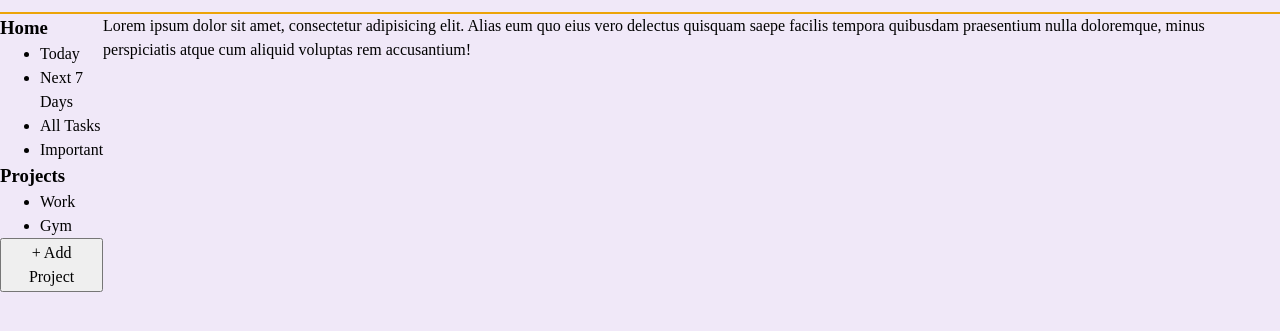
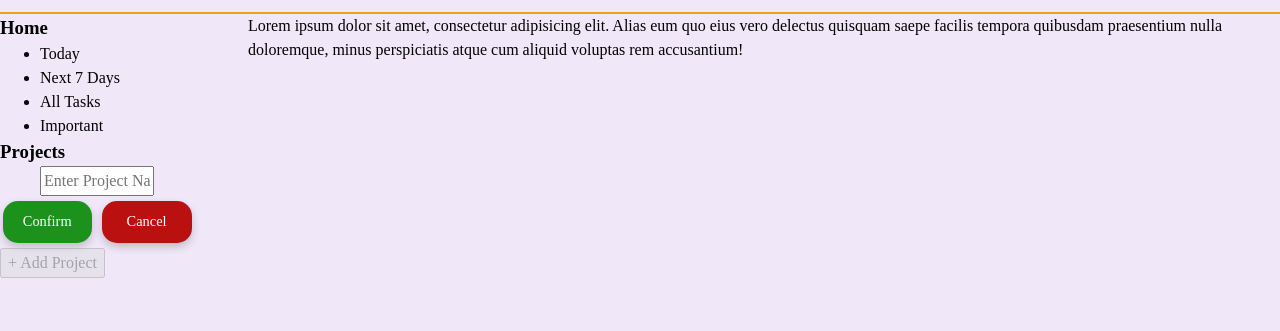
Before and after one commit to skamprogiannis/to-do-app, a website built with webpack: page src/template.html in a window 1280 px wide. Both pictures are taken after a click on the button "+ Add Project". Shown: the part 75-406 px from the top of the page. Built offline with nearby package versions, Linux system fonts and the light colour scheme.

Commit message:
Add functionality to create a new project

```diff
--- a/src/index.js
+++ b/src/index.js
@@ -1,3 +1,68 @@
 import "./styles.css";
-import ToDo from './ToDo.js';
-import Project from './projects.js';
+import ToDo from "./ToDo.js";
+import Project from "./Project.js";
+import { ui } from "./ui.js";
+
+const projectManager = {
+  projects: [],
+
+  addProjectButton: document.querySelector("#add-project"),
+
+  initialize() {
+    this.loadProjectsFromLocalStorage();
+    this.addProjectButton.addEventListener("click", () =>
+      this.handleAddProjectClick()
+    );
+  },
+
+  loadProjectsFromLocalStorage() {
+    const storedProjectsData = localStorage.getItem("projects");
+    this.projects = storedProjectsData ? JSON.parse(storedProjectsData) : [];
+    ui.renderProjects(this.projects);
+  },
+
+  handleAddProjectClick() {
+    this.addProjectButton.disabled = true;
+    const projectList = document.querySelector("#project-list");
+    const newProjectForm = ui.createProjectForm();
+    projectList.appendChild(newProjectForm);
+
+    newProjectForm.addEventListener("submit", (event) =>
+      this.handleProjectFormSubmit(event)
+    );
+    this.attachProjectFormButtonEventListeners(newProjectForm);
+  },
+
+  handleProjectFormSubmit(event) {
+    event.preventDefault();
+    const newProjectForm = event.target;
+    const projectNameInput = newProjectForm.querySelector("input");
+    const newProject = new Project(projectNameInput.value);
+    this.saveProject(newProject);
+
+    document.querySelector("#add-project").disabled = false;
+    newProjectForm.reset();
+    ui.renderProjects(this.projects);
+  },
+
+  attachProjectFormButtonEventListeners(newProjectForm) {
+    const confirmButton = newProjectForm.querySelector(".confirm-button");
+    const cancelButton = newProjectForm.querySelector(".cancel-button");
+
+    confirmButton.addEventListener("click", () => {
+      newProjectForm.dispatchEvent(new Event("submit"));
+    });
+
+    cancelButton.addEventListener("click", () => {
+      newProjectForm.remove();
+      document.querySelector("#add-project").disabled = false;
+    });
+  },
+
+  saveProject(newProject) {
+    this.projects.push(newProject);
+    localStorage.setItem("projects", JSON.stringify(this.projects));
+  },
+};
+
+projectManager.initialize();
--- a/src/styles.css
+++ b/src/styles.css
@@ -56,15 +56,28 @@ h6 {
   isolation: isolate;
 }
 
+:root {
+  --primary-bg-color: rgb(240, 232, 248);
+  --header-border-color: rgb(236, 164, 8);
+  --sidebar-bg-color: rgb(201, 201, 53);
+  --confirm-btn-bg-color: rgb(28, 146, 28);
+  --cancel-btn-bg-color: rgb(187, 16, 16);
+  --confirm-btn-hover-bg-color: rgb(56, 176, 56);
+  --cancel-btn-hover-bg-color: rgb(219, 58, 58);
+  --btn-shadow: rgba(0, 0, 0, 0.2);
+  --btn-shadow-hover: rgba(0, 0, 0, 0.3);
+}
+
+
 body {
-  background-color: rgb(240, 232, 248);
+  background-color: var(--primary-bg-color);
 }
 
 header {
   display: flex;
   flex-direction: column;
   align-items: center;
-  border-bottom: 2px solid rgb(236, 164, 8);
+  border-bottom: 2px solid var(--header-border-color);
   padding-bottom: 15px;
 }
 
@@ -75,7 +88,55 @@ main {
 #sidebar {
   flex: 1;
 }
+
 #todo-container {
-  background-color: rgb(201, 201, 53);
+  background-color: var(--sidebar-bg-color);
   flex: 1;
 }
+
+form {
+  display: flex;
+  flex-direction: column;
+  max-width: 55%;
+}
+
+form .button-container {
+  display: flex;
+  justify-content: center;
+  width: 100%;
+}
+
+form button {
+  font-size: 0.9rem;
+  margin: 5px;
+  border: none;
+  padding: 5px 25px;
+  border-radius: 15px;
+  cursor: pointer;
+  transition: background-color 0.3s ease;
+  box-shadow: 0 4px 8px var(--btn-shadow);
+}
+
+form .confirm-button {
+  background-color: var(--confirm-btn-bg-color);
+  color: white;
+  padding: 10px 20px;
+  cursor: pointer;
+}
+
+form .confirm-button:hover {
+  background-color: var(--confirm-btn-hover-bg-color);
+  box-shadow: 0 6px 12px var(--btn-shadow-hover);
+  transform: translateY(-2px);
+}
+
+form .cancel-button {
+  background-color: rgb(187, 16, 16);
+  color: white;
+}
+
+form .cancel-button:hover {
+  background-color: var(--cancel-btn-hover-bg-color);
+  box-shadow: 0 6px 12px var(--btn-shadow-hover);
+  transform: translateY(-2px);
+}
--- a/src/ui.js
+++ b/src/ui.js
@@ -0,0 +1,37 @@
+function renderProjects(projects) {
+  const projectList = document.querySelector("#project-list");
+  projectList.innerHTML = "";
+  projects.forEach((element) => {
+    const listItem = document.createElement("li");
+    listItem.textContent = element.name;
+    projectList.appendChild(listItem);
+  });
+}
+
+function createProjectForm() {
+  const newProjectForm = document.createElement("form");
+  const projectNameInput = document.createElement("INPUT");
+  projectNameInput.setAttribute("type", "text");
+  projectNameInput.setAttribute("placeholder", "Enter Project Name");
+  projectNameInput.setAttribute("maxLength", "24");
+  newProjectForm.appendChild(projectNameInput);
+
+  const buttonContainer = document.createElement("div");
+  buttonContainer.classList.add("button-container");
+  newProjectForm.appendChild(buttonContainer);
+
+  const confirmButton = document.createElement("button");
+  confirmButton.textContent = "Confirm";
+  confirmButton.classList.add("confirm-button");
+  buttonContainer.appendChild(confirmButton);
+
+  const cancelButton = document.createElement("button");
+  cancelButton.textContent = "Cancel";
+  cancelButton.classList.add("cancel-button");
+  buttonContainer.appendChild(cancelButton);
+
+  return newProjectForm;
+}
+
+
+export const ui = { renderProjects, createProjectForm };
```
